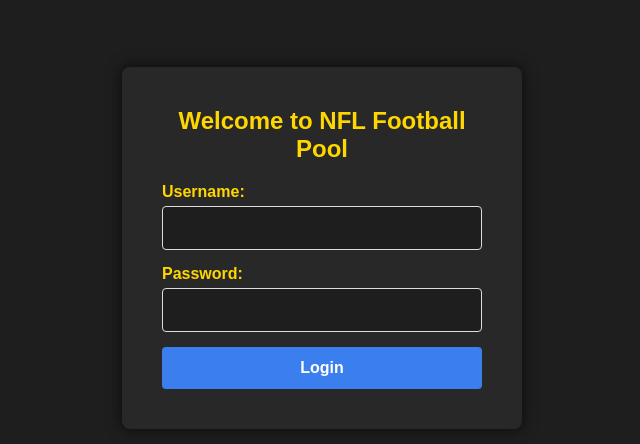
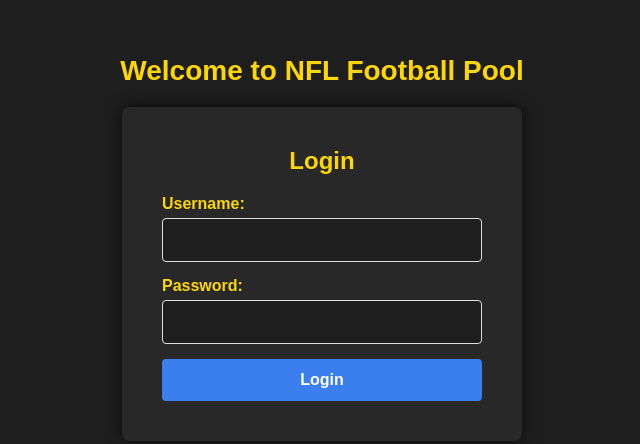
Before and after one commit to iBurnCake/football-pool, a plain HTML site: page index.html in a window 1280 px wide. Shown: the part 152-596 px from the top of the page, without its empty margins (318-958 px from the left). Drawn offline with Linux system fonts and the light colour scheme; files that its build step writes are made by us from their sources; files whose address does not match are found by name.

Commit message:
happy thoughts

```diff
--- a/index.html
+++ b/index.html
@@ -7,10 +7,13 @@
     <link rel="stylesheet" href="css/style.css">
 </head>
 <body>
+    <!-- Welcome Message -->
+    <h1 id="welcomeMessage">Welcome to NFL Football Pool</h1>
+
     <!-- Login Section -->
     <section id="loginSection">
         <div class="login-container">
-            <h2>Welcome to NFL Football Pool</h2>
+            <h2>Login</h2>
             <form onsubmit="handleLogin(event)">
                 <label for="username">Username:</label>
                 <input type="text" id="username" required>
@@ -27,6 +30,7 @@
             <h1>Welcome to NFL Football Pool</h1>
             <h2>Welcome, <span id="usernameDisplay"></span>!</h2>
             <p>Your Personal Pool - Week 9</p>
+        </div>
         <table id="gamesTable">
             <thead>
                 <tr>
@@ -39,7 +43,6 @@
                 <!-- Games will be populated here by JavaScript -->
             </tbody>
         </table>
-        </div>
     </section>
 
     <script src="js/script.js"></script>
```
Lines whose indentation alone changed are shown as unchanged.
